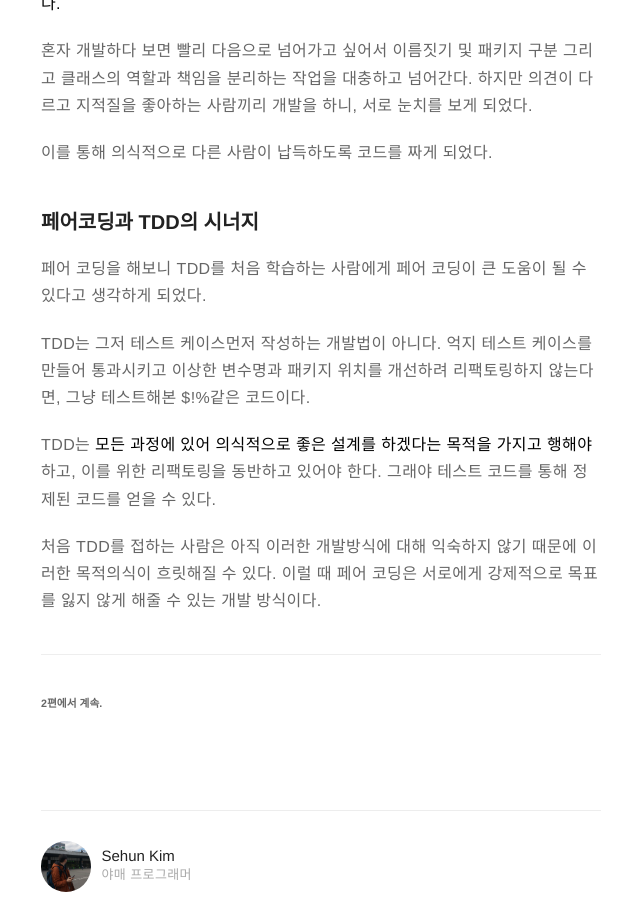
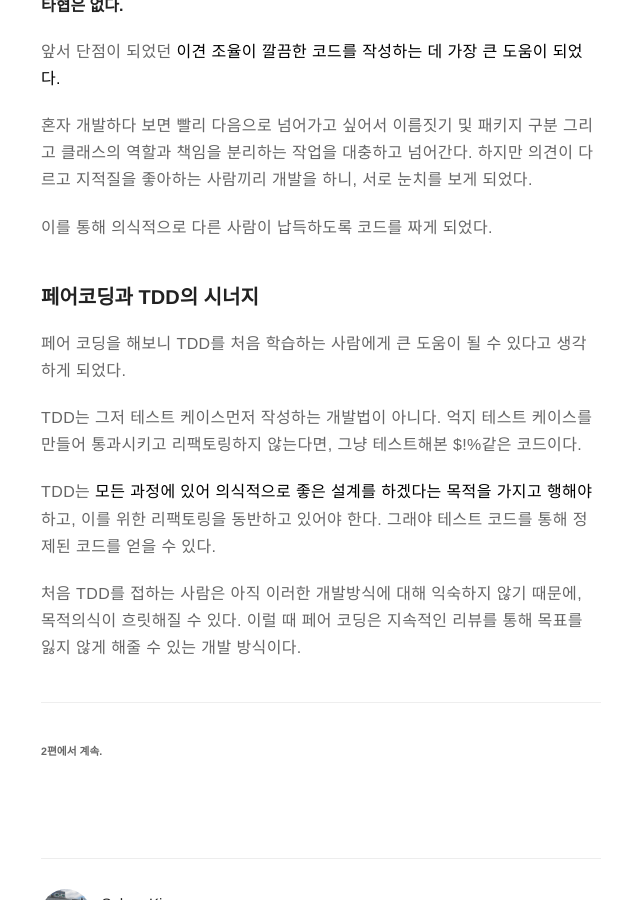
Before and after one commit to Sehun-Kim/blog, a Jekyll site: the page built from _posts/2019-03-20-tdd-paircoding1.markdown, in a window 1280 px wide and 900 px high, scrolled down 10377 px. Shown: the whole window, without its empty margins (319-959 px from the left). Built offline with Jekyll 4.4.1, drawn with Linux system fonts in a browser that asks for light colours; comment, search, counter and statistics services are not loaded; some of the changed text lies outside the part shown.

Commit message:
plz no more modified

```diff
--- a/_posts/2019-03-20-tdd-paircoding1.markdown
+++ b/_posts/2019-03-20-tdd-paircoding1.markdown
@@ -15,10 +15,14 @@
   priority : 1.0
 ---
 
+***페어코딩과 TDD 방식으로 개발했던 프로젝트를 통해 좋은 코드가 무엇인지도 몰랐던 초보 개발자가 무엇을 개선할 수 있었는지 함께 알아보자.***
+
+<br>
+<br>
+
+
 # 초보 개발자 TDD를 만나다.
-> 처음부터 끝까지 TDD 방식으로 개발했던 프로젝트를 통해 좋은 코드가 무엇인지도 몰랐던 초보 개발자인 내가 무엇을 느끼고 개선할 수 있었는지 돌아보려 한다.
-
-한창 방황하던 작년 7월, 주니어 개발자들의 아이돌(?) [이동욱님의 글](https://jojoldu.tistory.com/277?category=689637)을 보고 '**코드스쿼드 웹백엔드 코스**'를 알게 되었다. 그리고 좋은 전환점이 될 것 같아, 그해 9월부터 코드스쿼드 교육을 수강하기 시작했다.
+갈피를 잡지못하고 방황하던 작년 7월, 주니어 개발자들의 아이돌(?) [이동욱님의 글](https://jojoldu.tistory.com/277?category=689637)을 보고 '**코드스쿼드 웹백엔드 코스**'를 알게 되었다. 그리고 좋은 전환점이 될 것 같아, 그해 9월부터 코드스쿼드 교육을 수강하기 시작했다.
 
 나는 코드스쿼드를 통해 존경하는 **박재성(a.k.a. javajigi)** 님을 만나 TDD, 객체 지향적 설계, 리팩토링을 통한 클린코드 작성법, 개발자의 학습방법 등을 배울 수 있었다. 짧지만 강렬한 6개월간 많은 것을 배웠지만 가장 인상 깊었던 부분은 **테스트 주도 개발 방식**을 통해 코드의 설계를 개선한 경험이다.
 
@@ -224,7 +228,7 @@
 <div class="breaker"></div>
 
 # 우리 Pair Coding 할래?
-다시 만들기로 했을 때, 혼자가 아니라 같이 코드스쿼드를 수강하고 있는 친구와 협업을 통해 개발하기로 했다. 그리고 기왕 같이 프로젝트를 개발하는 김에 색다르게 협업하고 싶었다.
+다시 만들기로 했을 때, 혼자가 아니라 같이 코드스쿼드를 수강하고 있는 친구와 같이 개발하기로 했다. 그리고 기왕 같이 협업하는 김에 색다르게 방식으로 하고 싶었다.
 
 보통 팀을 이뤄 프로젝트를 개발할 때 Git을 이용해서 협업을 해왔지만, 파트너와 나는 교육을 수강하는 동안 한 공간에 있을 수 있기에 **페어 코딩** 방식으로 진행해보기로 했다.
 > 페어 코딩은 컴퓨터를 한 대 두고 한 명이 코드를 작성하면 나머지 한 명이 실시간으로 코드리뷰를 하는 것을 번갈아가며 주기적으로 반복하는 개발 방식이다.
@@ -280,7 +284,7 @@
 ![감시자들](https://t1.daumcdn.net/cfile/tistory/2436B93551DA591B17)
 <figcaption class="caption">감시자들</figcaption>
 
-우리는 둘 다 TDD가 익숙하지 않은 상태였다. 그 때문에 습관처럼 프로덕션 코드부터 작성하는 때도 있었는데, 그때마다 TDD 흐름으로 복귀하도록 지적해줄 수 있었다.
+우리는 둘 다 TDD가 익숙하지 않은 상태였다. 그 때문에 습관처럼 프로덕션 코드부터 작성할 때가 있었는데, 그때마다 TDD 흐름으로 복귀하도록 지적해줄 수 있었다.
 
 또, 잠시 까먹고 넘어갈 수 있는 부분도 코드를 작성하고 있지 않은 사람이 기억하고 있다가 말해줄 수 있었다.
 
@@ -303,13 +307,13 @@
 
 
 ### 페어코딩과 TDD의 시너지
-페어 코딩을 해보니 TDD를 처음 학습하는 사람에게 페어 코딩이 큰 도움이 될 수 있다고 생각하게 되었다.
+페어 코딩을 해보니 TDD를 처음 학습하는 사람에게 큰 도움이 될 수 있다고 생각하게 되었다.
 
-TDD는 그저 테스트 케이스먼저 작성하는 개발법이 아니다. 억지 테스트 케이스를 만들어 통과시키고 이상한 변수명과 패키지 위치를 개선하려 리팩토링하지 않는다면, 그냥 테스트해본 $!%같은 코드이다.
+TDD는 그저 테스트 케이스먼저 작성하는 개발법이 아니다. 억지 테스트 케이스를 만들어 통과시키고 리팩토링하지 않는다면, 그냥 테스트해본 $!%같은 코드이다.
 
 TDD는 **모든 과정에 있어 의식적으로 좋은 설계를 하겠다는 목적을 가지고 행해야** 하고, 이를 위한 리팩토링을 동반하고 있어야 한다. 그래야 테스트 코드를 통해 정제된 코드를 얻을 수 있다.
 
-처음 TDD를 접하는 사람은 아직 이러한 개발방식에 대해 익숙하지 않기 때문에 이러한 목적의식이 흐릿해질 수 있다. 이럴 때 페어 코딩은 서로에게 강제적으로 목표를 잃지 않게 해줄 수 있는 개발 방식이다.
+처음 TDD를 접하는 사람은 아직 이러한 개발방식에 대해 익숙하지 않기 때문에, 목적의식이 흐릿해질 수 있다. 이럴 때 페어 코딩은 지속적인 리뷰를 통해 목표를 잃지 않게 해줄 수 있는 개발 방식이다.
 
 ---
 
```
Also changed, not shown: other parts of _posts/2019-03-20-tdd-paircoding1.markdown (+5 -5 lines).
